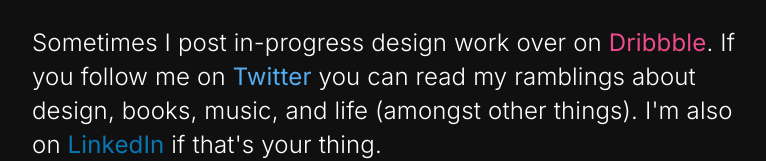
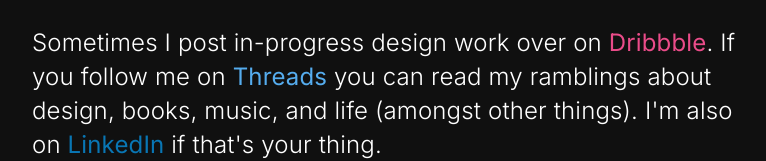
Before and after one commit to toddecoleman/toddecoleman.github.io, a plain HTML site: page index.html in a window 1280 px wide. Shown: the part 353-514 px from the top of the page, without its empty margins (248-1014 px from the left). Drawn offline with nearby package versions, Linux system fonts and the light colour scheme.

Commit message:
Add files via upload

```diff
--- a/index.html
+++ b/index.html
@@ -1,4 +1,3 @@
-
 <!doctype html>
 <html lang="en">
   <head>
@@ -28,7 +27,7 @@
   <div class="row profile">
       <div class="column"><p>Currently I am the Design Director at <a href="http://www.excelliscorp.com">Excellis Interactive</a>.</p>
 
-<p>Sometimes I post in-progress design work over on <a class="dribbble" href="https://dribbble.com/toddcoleman">Dribbble</a>. If you follow me on <a class="twitter" href="https://twitter.com/todd_coleman">Twitter</a> you can read my ramblings about design, books, music, and life (amongst other things). I'm also on <a class="linkedin" href="https://www.linkedin.com/in/todd-coleman-0a143396">LinkedIn</a> if that's your thing.</p></div>
+<p>Sometimes I post in-progress design work over on <a class="dribbble" href="https://dribbble.com/toddcoleman">Dribbble</a>. If you follow me on <a class="twitter" href="https://www.threads.net/@todd_coleman">Threads</a> you can read my ramblings about design, books, music, and life (amongst other things). I'm also on <a class="linkedin" href="https://www.linkedin.com/in/todd-coleman-0a143396">LinkedIn</a> if that's your thing.</p></div>
   </div>
   <div class="row contact">
     <div class="column">
```
